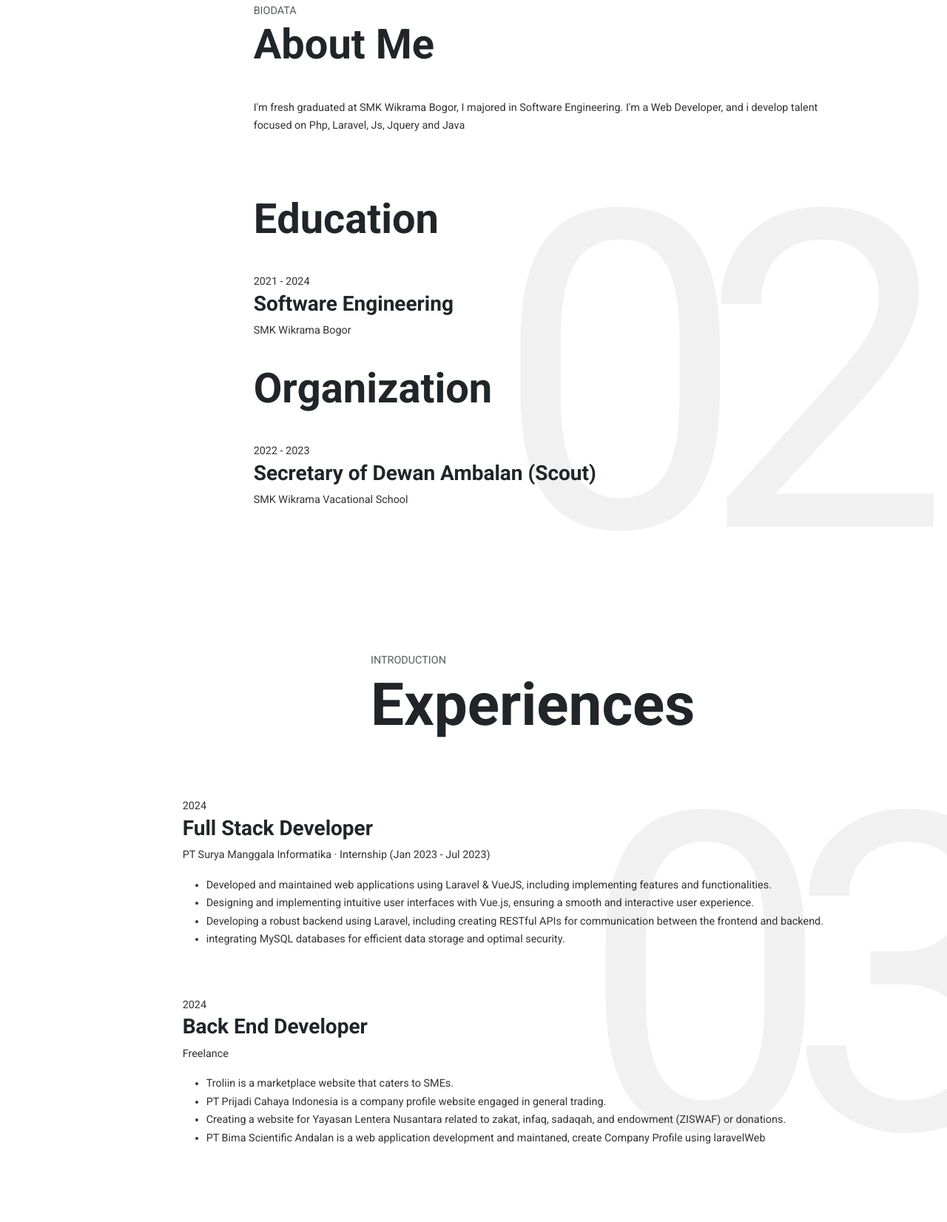
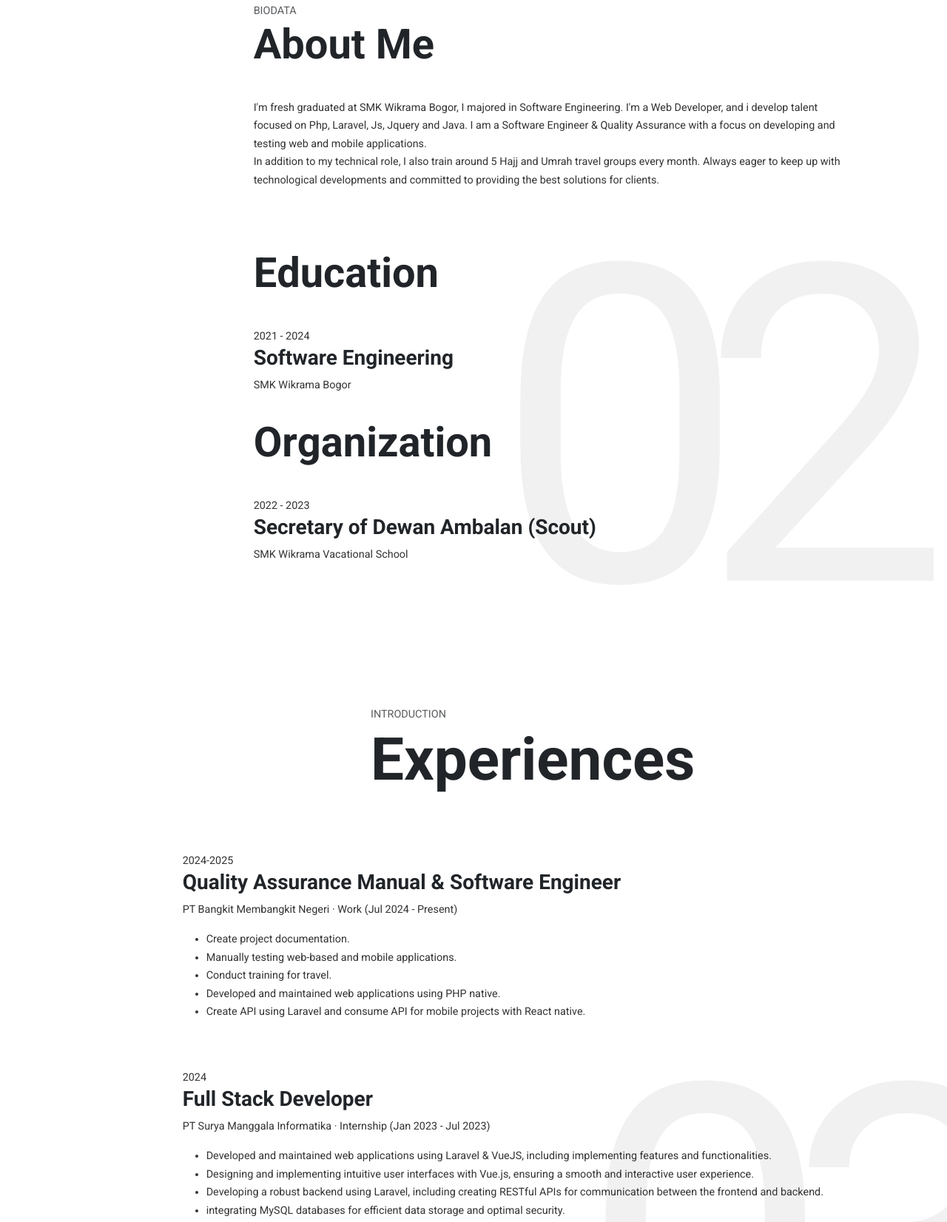
Before and after one commit to salsaazka/Portfolio-Salsabila-Azka, a plain HTML site: page index.html in a window 1280 px wide. Shown: the part 1056-2708 px from the top of the page at 74% size. Drawn offline with nearby package versions, Linux system fonts and the light colour scheme.

Commit message:
Update index.html

```diff
--- a/index.html
+++ b/index.html
@@ -248,7 +248,7 @@
             </div>
             <div class="row">
               <div class="col-lg-3">
-                <a href="https://drive.google.com/file/d/1e2Dm9QxFmxpHoF6I823bpB3AVPPyNFU7/view?usp=drive_link"  class="btn btn-dark text-uppercase py-4 px-5" data-aos="fade-up" data-aos-delay="300">View CV</a>
+                <a href="https://drive.google.com/file/d/1Q8dag66xrZF21Su_eDjubN-1TEAc1lRK/view?usp=sharing"  class="btn btn-dark text-uppercase py-4 px-5" data-aos="fade-up" data-aos-delay="300">View CV</a>
               </div>
 
             <div class="col-lg-3">
@@ -263,7 +263,14 @@
                 <span class="text-muted text-uppercase">BIODATA</span>
                 <h2 class="display-4 txt-fx slide-up">About Me</h2>
                 <div class="data-info py-3" data-aos="fade-up">
-                  <p>I'm fresh graduated at SMK Wikrama Bogor, I majored in Software Engineering. I'm a Web Developer, and i develop talent focused on Php, Laravel, Js, Jquery and Java</p>
+                  <p>
+                    I'm fresh graduated at SMK Wikrama Bogor, I majored in Software Engineering. I'm a Web Developer, and i develop talent focused on Php, Laravel, Js, Jquery and Java.
+                    I am a Software Engineer & Quality Assurance with a focus on developing and
+testing web and mobile applications. <br>
+In addition to my technical role, I also train around 5 Hajj and Umrah travel
+groups every month. Always eager to keep up with technological developments
+and committed to providing the best solutions for clients.
+                  </p>
                 </div>
               </div>
               <div class="col-lg-12 pb-5">
@@ -292,6 +299,22 @@
               </div>
             </div>
             <div class="row">
+              <div class="col-lg-12 pb-5">
+                <div class="data-info" data-aos="fade-up" data-aos-delay="300">
+                  <span class="meta-date">2024-2025</span>
+                  <h3 class="info-title">Quality Assurance Manual & Software Engineer</h3>
+                  <p>PT Bangkit Membangkit Negeri · Work (Jul 2024 - Present)</p>
+                  <p>
+                    <ul>
+                      <li>Create project documentation.</li>
+                      <li>Manually testing web-based and mobile applications.</li>
+                      <li>Conduct training for travel.</li>
+                      <li>Developed and maintained web applications using PHP native.</li>
+                      <li>Create API using Laravel and consume API for mobile projects with React native.</li>
+                    </ul>
+                  </p>
+                </div>
+              </div>
               <div class="col-lg-12 pb-5">
                 <div class="data-info" data-aos="fade-up" data-aos-delay="300">
                   <span class="meta-date">2024</span>
```
